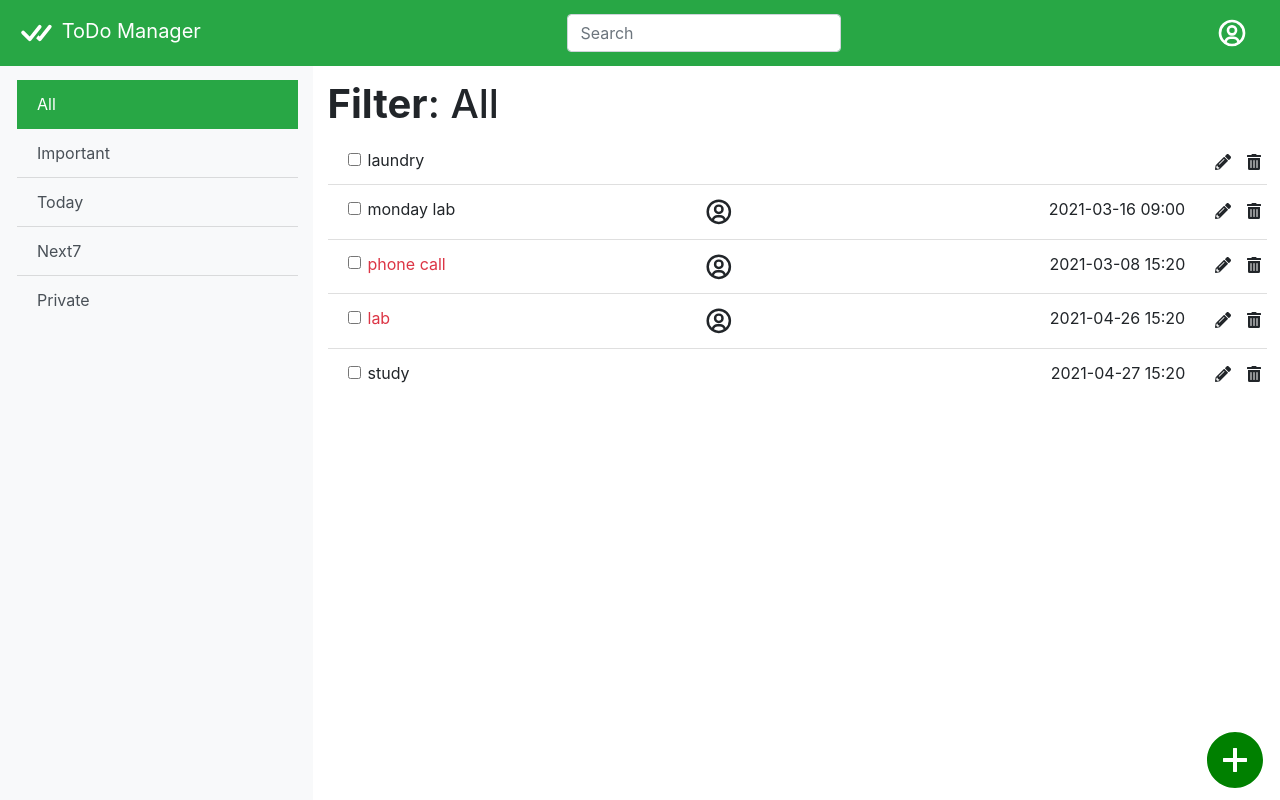
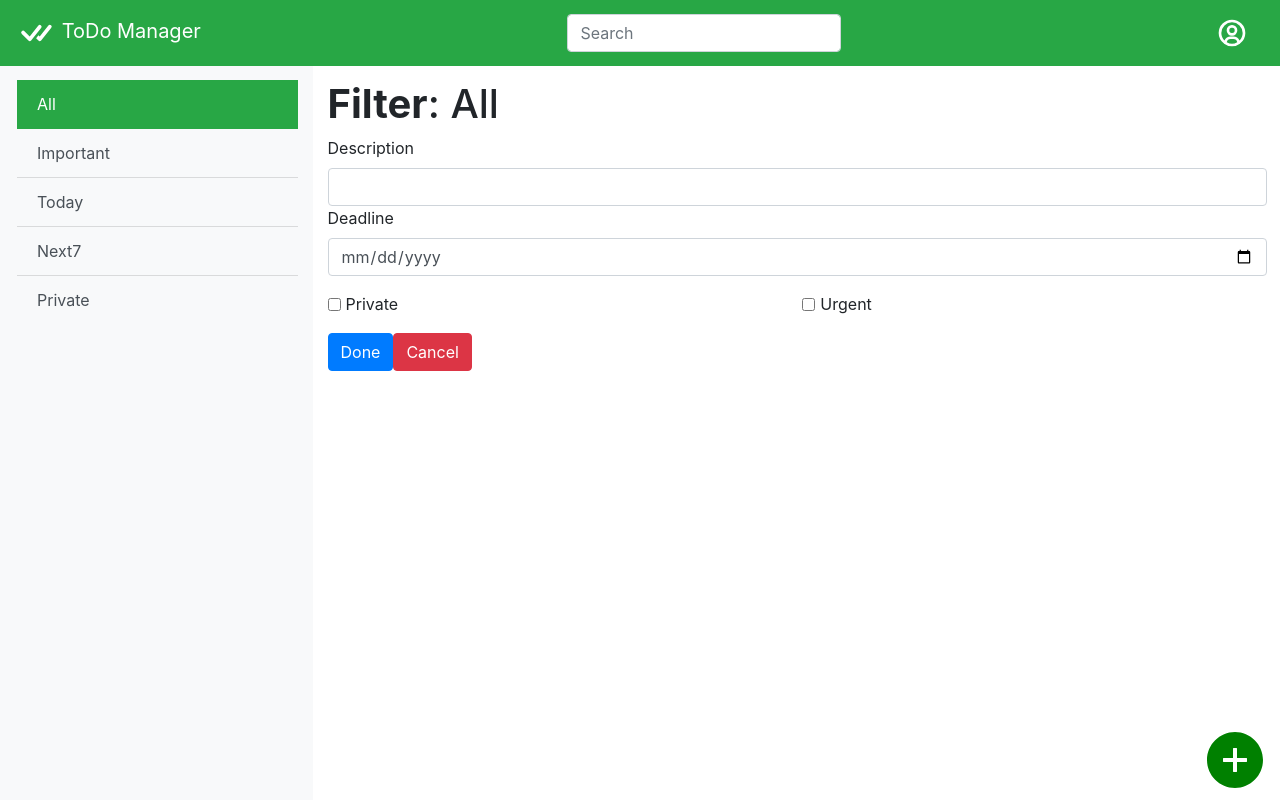
Before and after one commit to tndevelop/Website-TaskList, a React (Create React App) app in the folder biglab1/: page / in a window 1280 px wide. Built offline with nearby package versions, Linux system fonts and the light colour scheme.

Commit message:
Editing Form

```diff
--- /dev/null
+++ b/biglab1/src/components/EditingForm.js
@@ -0,0 +1,37 @@
+import { useState } from "react";
+import { Col, Button, Form } from "react-bootstrap";
+
+function EditingForm(props) {
+  return (
+    <Form>
+      <Form.Row>
+        <Col>
+          <Form.Label>Description</Form.Label>
+          <Form.Control type="text"></Form.Control>
+        </Col>
+      </Form.Row>
+      <Form.Row>
+        <Col>
+          <Form.Label>Deadline</Form.Label>
+          <Form.Control type="date"></Form.Control>
+        </Col>
+      </Form.Row>
+      <Form.Row className="py-3">
+        <Col>
+          <Form.Check inline label="Private"></Form.Check>
+        </Col>
+        <Col>
+          <Form.Check inline label="Urgent"></Form.Check>
+        </Col>
+      </Form.Row>
+      <Button type="submit" variant="primary">
+        Done
+      </Button>
+      <Button type="cancel" variant="danger">
+        Cancel
+      </Button>
+    </Form>
+  );
+}
+
+export { EditingForm };
--- a/biglab1/src/components/MainContent.js
+++ b/biglab1/src/components/MainContent.js
@@ -1,5 +1,6 @@
 import { Col, Container, Modal, Button, Form } from "react-bootstrap";
 import { AiFillPlusCircle } from "react-icons/ai";
+import { EditingForm } from "./EditingForm";
 import TaskList from "./TaskList";
 import { useState } from "react";
 import dayjs from "dayjs";
@@ -8,16 +9,22 @@ import isSameOrAfter from "dayjs/plugin/isSameOrAfter";
 dayjs.extend(isSameOrAfter);
 
 function MainContent(props) {
+  const [showEditingForm, setShowEdingForm] = useState(true);
+
   return (
     <Col as={Container} fluid="xl" className="mainContainer below-nav">
       <h1 id="selectedFilter">
         <b>Filter</b>: {props.selected}
       </h1>
-      <TaskList
-        setDone={props.setDone}
-        taskList={props.taskList}
-        selected={props.selected}
-      ></TaskList>
+      {showEditingForm ? (
+        <EditingForm></EditingForm>
+      ) : (
+        <TaskList
+          setDone={props.setDone}
+          taskList={props.taskList}
+          selected={props.selected}
+        ></TaskList>
+      )}
       <MyForm createElement={props.createElement}></MyForm>
     </Col>
   );
```
